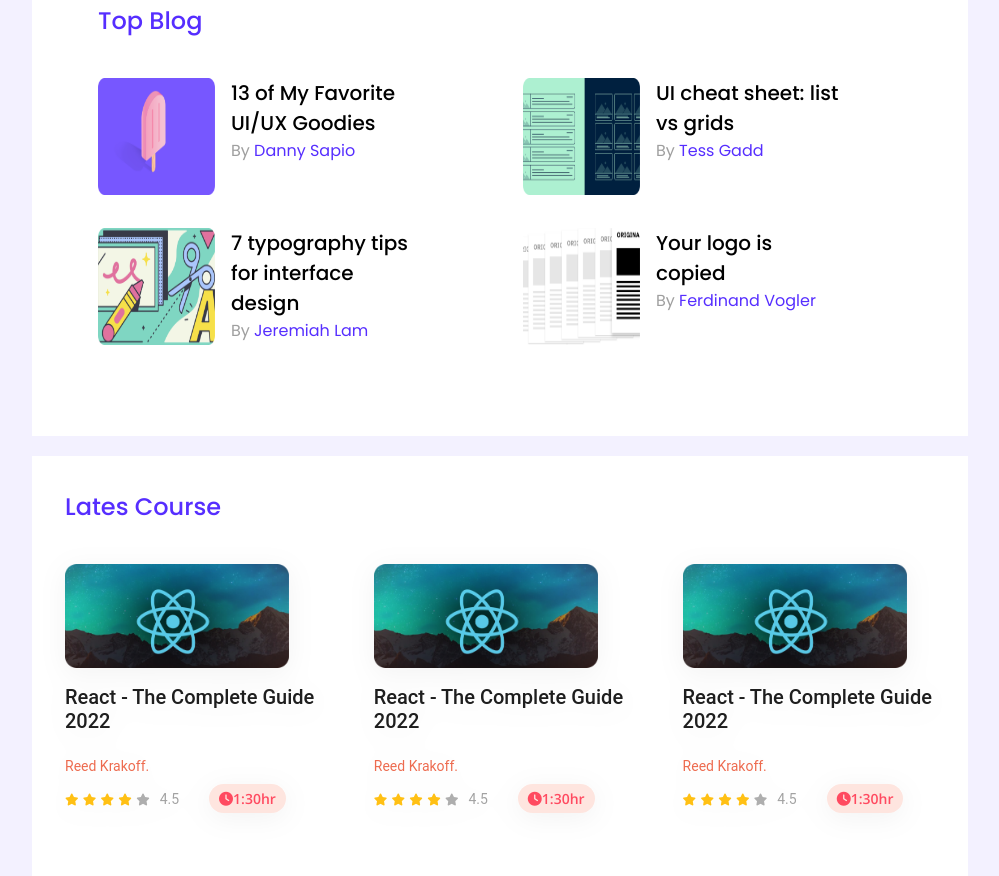
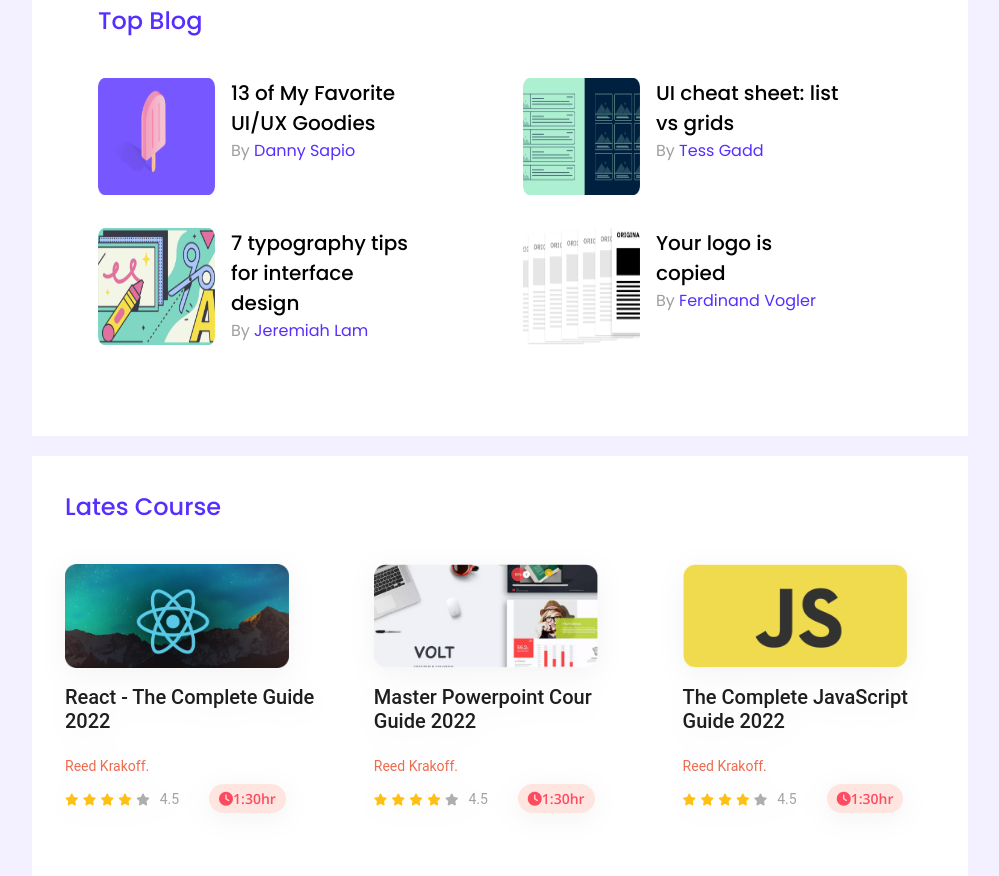
Before and after one commit to Rabbi4579/leader-board, a plain HTML site: page index.html in a window 1280 px wide. Shown: the part 502-1378 px from the top of the page, without its empty margins (140-1139 px from the left). Drawn offline with nearby package versions, Linux system fonts and the light colour scheme; a web font is replaced by a local one.

Commit message:
add course title

```diff
--- a/index.html
+++ b/index.html
@@ -141,10 +141,10 @@
                 </div>
                 <div class="course">
                     <div class="banner">
-                        <img src="images/courses/course-1.png" alt="">
+                        <img src="images/courses/course-2.png" alt="">
                     </div>
                     <div class="course-details">
-                        <h3 class="course-title">React - The Complete Guide 2022</h3>
+                        <h3 class="course-title">Master Powerpoint Cour Guide 2022</h3>
                         <p class="course-author">Reed Krakoff.</p>
                         <div class="couse-info">
                             <div>
@@ -164,10 +164,10 @@
                 </div>
                 <div class="course">
                     <div class="banner">
-                        <img src="images/courses/course-1.png" alt="">
+                        <img src="images/courses/course-3.png" alt="">
                     </div>
                     <div class="course-details">
-                        <h3 class="course-title">React - The Complete Guide 2022</h3>
+                        <h3 class="course-title">The Complete JavaScript  Guide 2022</h3>
                         <p class="course-author">Reed Krakoff.</p>
                         <div class="couse-info">
                             <div>
```
